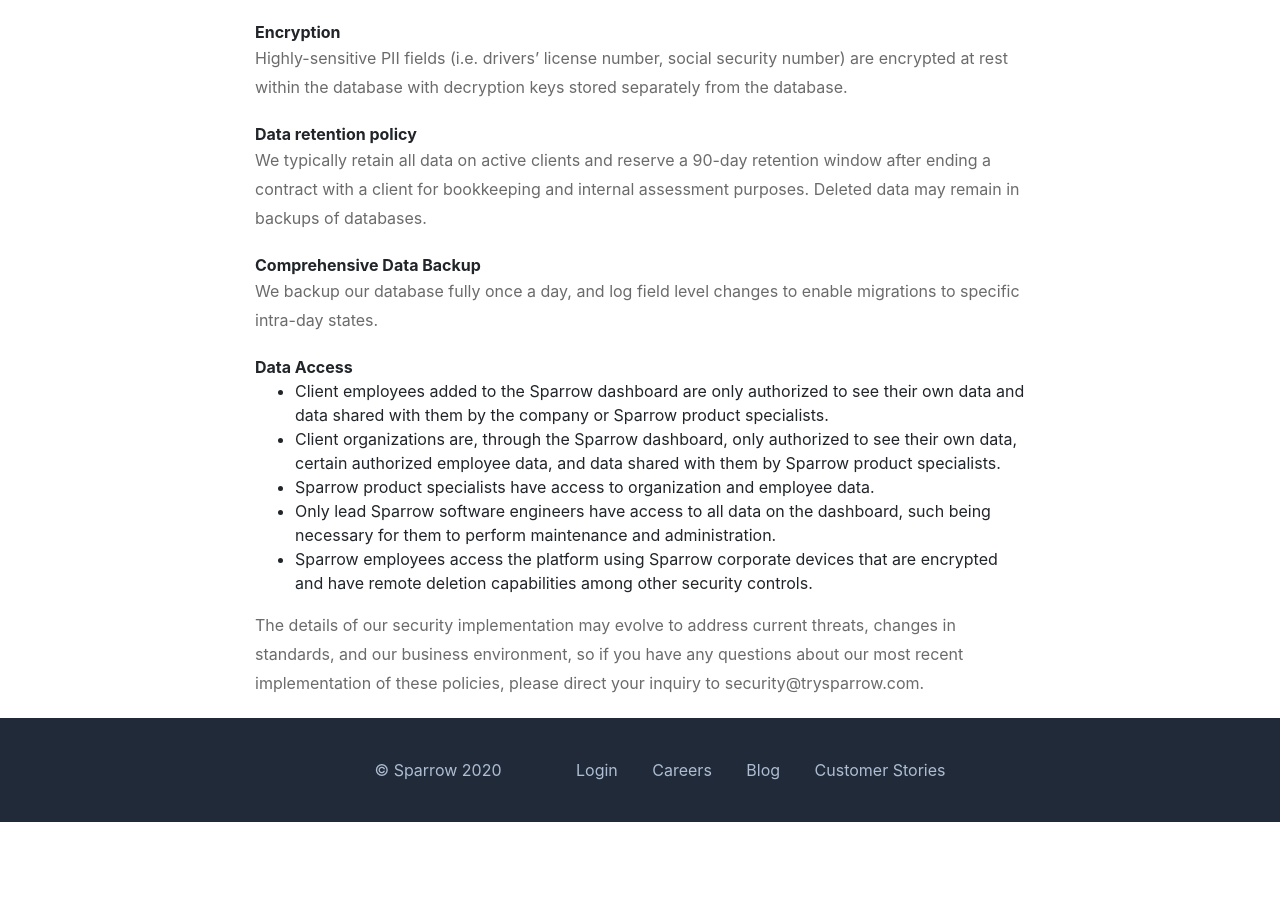
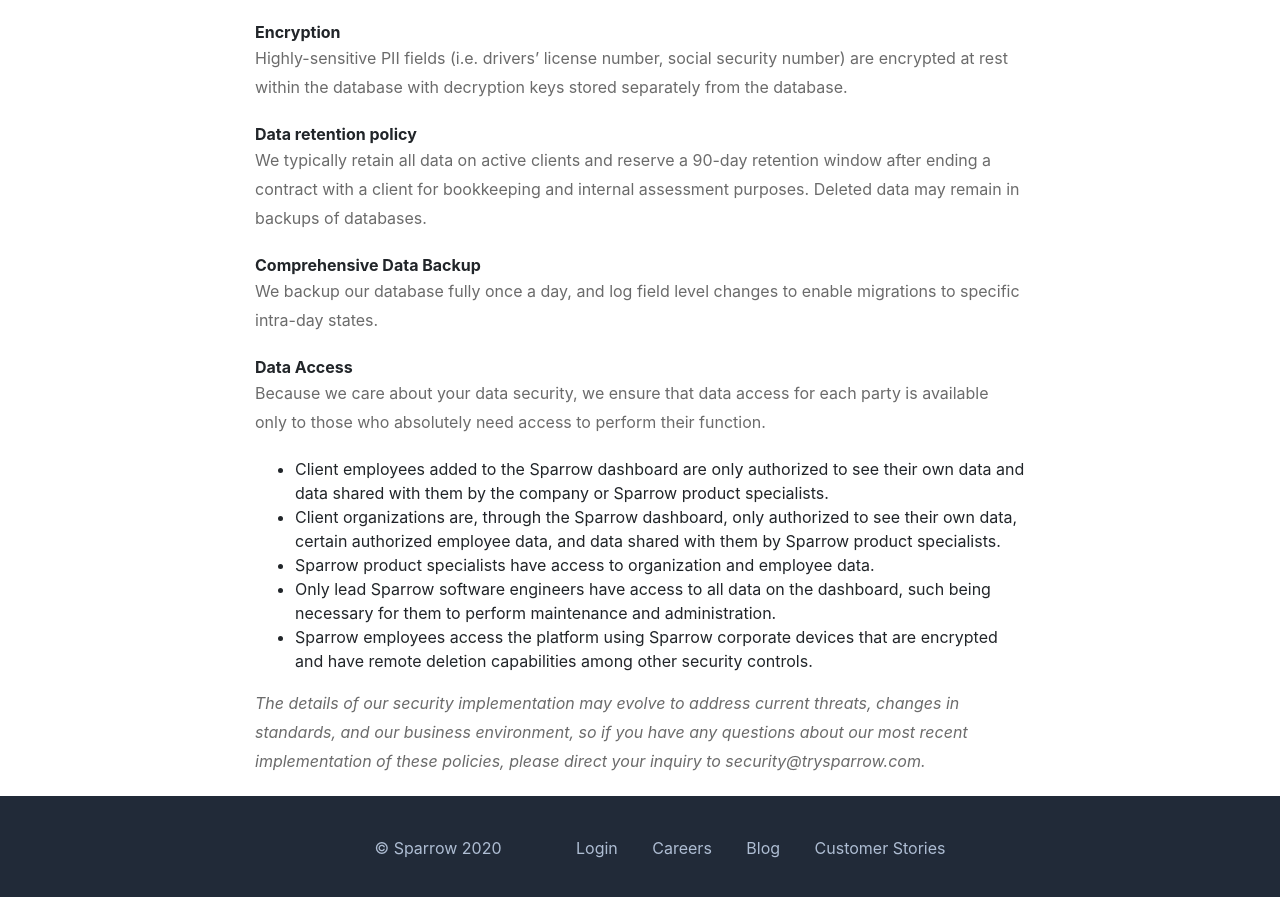
Before and after one commit to trysparrow/sparrow-landing, a Jekyll site: the page built from _securitypolicy/v1.html, in a window 1280 px wide and 900 px high, scrolled down 915 px. Shown: the top 897 px of the window. Built offline with Jekyll 4.4.1, drawn with Linux system fonts in a browser that asks for light colours; nearby versions of some CDN libraries; before the commit the page ends 1737 px from its top, so only the background shows below that; some of the changed text lies outside the part shown.

Commit message:
Revise security policy (minor)

```diff
--- a/_layouts/terms.html
+++ b/_layouts/terms.html
@@ -33,7 +33,7 @@
 
 <div class="blog-post-3">
   <div class="container">
-    <h1>Sparrow's {{ page.title }}</h1>
+    <h1>{{ page.title }}</h1>
     {% if page.start or page.end %}
       <p>
         If you signed with Sparrow
--- a/_securitypolicy/v1.html
+++ b/_securitypolicy/v1.html
@@ -27,6 +27,7 @@
 <p>We backup our database fully once a day, and log field level changes to enable migrations to specific intra-day states.</p>
 
 <b>Data Access</b>
+<p>Because we care about your data security, we ensure that data access for each party is available only to those who absolutely need access to perform their function.</p>
 <ul>
   <li>Client employees added to the Sparrow dashboard are only authorized to see their own data and data shared with them by the company or Sparrow product specialists.</li>
   <li>Client organizations are, through the Sparrow dashboard, only  authorized to see their own data, certain authorized employee data, and data shared with them by Sparrow product specialists.</li>
@@ -35,4 +36,4 @@
   <li>Sparrow employees access the platform using Sparrow corporate devices that are encrypted and have remote deletion capabilities among other security controls.</li>
 </ul>
 
-<p>The details of our security implementation may evolve to address current threats, changes in standards, and our business environment, so if you have any questions about our most recent implementation of these policies, please direct your inquiry to security@trysparrow.com.</p>
+<p><i>The details of our security implementation may evolve to address current threats, changes in standards, and our business environment, so if you have any questions about our most recent implementation of these policies, please direct your inquiry to security@trysparrow.com.</i></p>
```
